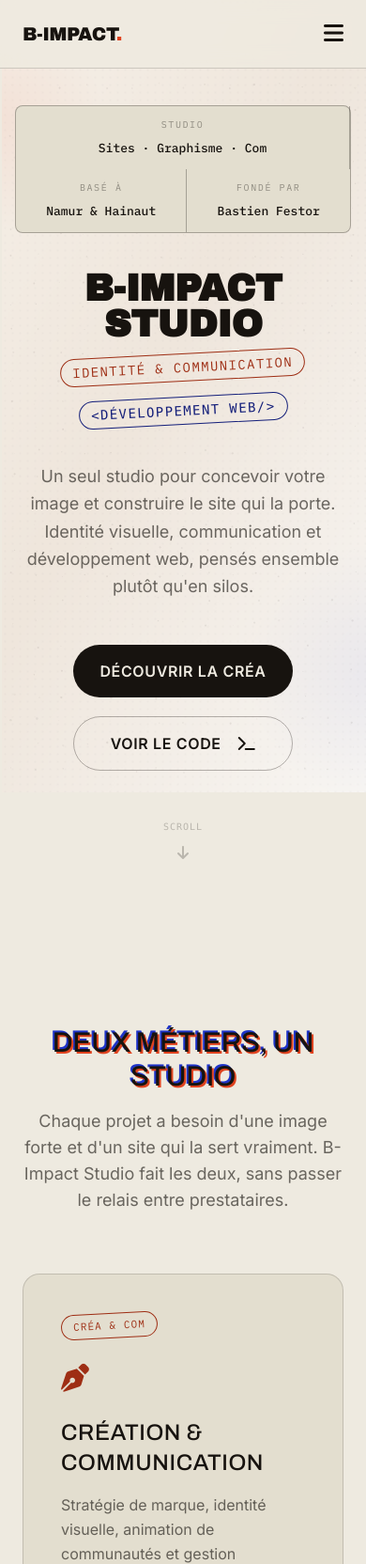
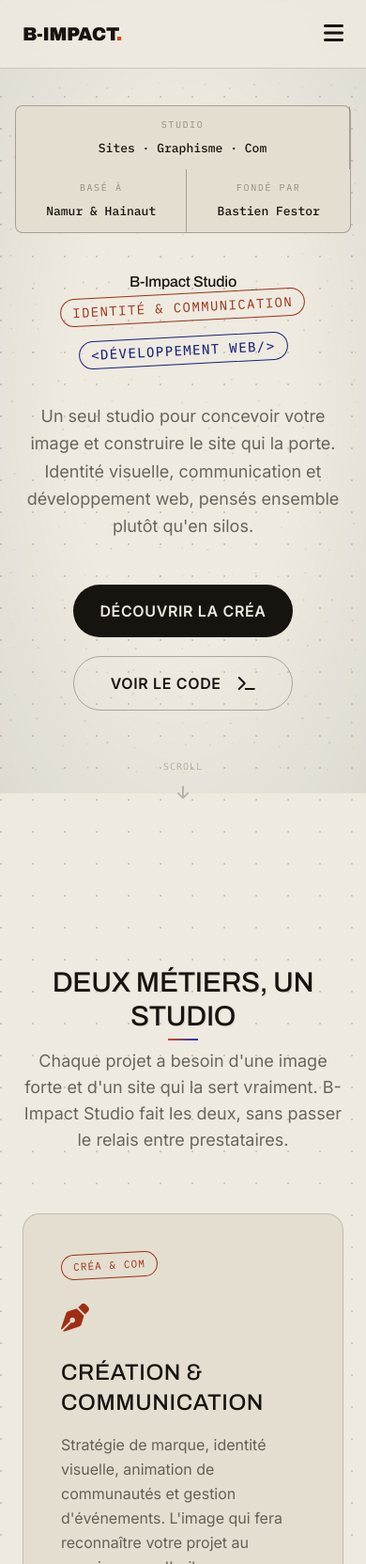
Before and after one commit to Katsun1236/Portfolio, a plain HTML site: page index.html in a window 390 px wide. Shown: the top 1664 px of the page at 94% size. Drawn offline with nearby package versions, Linux system fonts and the light colour scheme.

Commit message:
update 2

```diff
--- a/assets/css/theme.css
+++ b/assets/css/theme.css
@@ -23,6 +23,9 @@
 
 body {
     background-color: var(--paper);
+    background-image:
+        radial-gradient(circle at 1px 1px, var(--line) 1px, transparent 0);
+    background-size: 34px 34px;
     color: var(--ink);
     font-family: var(--font-body);
     margin: 0;
@@ -30,6 +33,40 @@
     min-height: 100vh;
     display: flex;
     flex-direction: column;
+    position: relative;
+}
+
+body::before {
+    content: '';
+    position: fixed;
+    inset: 0;
+    z-index: -2;
+    pointer-events: none;
+    background: radial-gradient(ellipse at center, transparent 45%, rgba(23, 19, 15, 0.07) 100%);
+}
+
+.registration-marks span {
+    position: fixed;
+    width: 16px;
+    height: 16px;
+    z-index: -1;
+    pointer-events: none;
+    opacity: 0.35;
+}
+.registration-marks span::before,
+.registration-marks span::after {
+    content: '';
+    position: absolute;
+    background: var(--ink-faint);
+}
+.registration-marks span::before { top: 50%; left: 0; width: 100%; height: 1px; transform: translateY(-50%); }
+.registration-marks span::after { left: 50%; top: 0; height: 100%; width: 1px; transform: translateX(-50%); }
+.registration-marks span:nth-child(1) { top: 16px; left: 16px; }
+.registration-marks span:nth-child(2) { top: 16px; right: 16px; }
+.registration-marks span:nth-child(3) { bottom: 16px; left: 16px; }
+.registration-marks span:nth-child(4) { bottom: 16px; right: 16px; }
+@media (max-width: 640px) {
+    .registration-marks { display: none; }
 }
 
 h1, h2, h3, h4, .font-title { font-family: var(--font-title); font-weight: 800; letter-spacing: -0.01em; }
@@ -55,10 +92,30 @@
 
 .stamp {
     color: var(--ink);
-    text-shadow: 3px 3px 0 var(--red), -3px -3px 0 var(--blue);
+    position: relative;
+    text-shadow: 2px 2px 0 rgba(23, 19, 15, 0.08);
+}
+.stamp::after {
+    content: '';
+    position: absolute;
+    left: 50%; bottom: -10px;
+    transform: translateX(-50%);
+    width: 46px; height: 3px;
+    background: linear-gradient(90deg, var(--red), var(--blue));
 }
 
-.stamp-sm { text-shadow: 2px 2px 0 var(--red), -2px -2px 0 var(--blue); }
+.stamp-sm {
+    position: relative;
+    text-shadow: 1px 1px 0 rgba(23, 19, 15, 0.08);
+}
+.stamp-sm::after {
+    content: '';
+    position: absolute;
+    left: 50%; bottom: -8px;
+    transform: translateX(-50%);
+    width: 32px; height: 2px;
+    background: linear-gradient(90deg, var(--red), var(--blue));
+}
 
 .site-nav {
     background: rgba(238, 234, 224, 0.88);
@@ -301,61 +358,3 @@
     margin-top: auto;
     border-top: 1px solid var(--line);
 }
-.mesh-background {
-    position: fixed;
-    inset: 0;
-    z-index: -3;
-    pointer-events: none;
-    /* Animated layered background: subtle brand-tinted gradients + repeating dot mesh */
-    background-image:
-        radial-gradient(circle at 15% 25%, rgba(224,67,31,0.08), transparent 12%),
-        radial-gradient(circle at 85% 75%, rgba(30,51,199,0.06), transparent 14%),
-        repeating-radial-gradient(circle at 50% 50%, rgba(0,0,0,0.02) 0 1px, transparent 1px 10px),
-        linear-gradient(120deg, #F6F0E8 0%, #EFE6DC 45%, #F8F6F3 100%);
-    background-size: 140% 140%, 140% 140%, 8px 8px, 100% 100%;
-    background-position: 0% 50%, 100% 50%, 0 0, 0 0;
-    animation: bg-shift 18s ease-in-out infinite, dots-slow 40s linear infinite;
-    opacity: 1;
-}
-.grain-overlay {
-    position: fixed;
-    inset: 0;
-    z-index: -2;
-    pointer-events: none;
-    mix-blend-mode: overlay;
-    background-image: url('/assets/images/grain.png');
-    background-repeat: repeat;
-    opacity: 0.06;
-}
-
-
-.title-reveal {
-    position: relative;
-    z-index: 50;
-    font-family: var(--font-display);
-    text-transform: uppercase;
-    color: var(--ink);
-    font-weight: 800;
-    margin: 0 0 12px 0;
-    line-height: 0.95;
-    font-size: clamp(2.5rem, 6vw, 5.5rem);
-    -webkit-font-smoothing: antialiased;
-    display: block;
-    padding: 0;
-}
-
-.title-reveal span { display: inline-block; padding: 0; background: transparent; }
-
-@keyframes bg-shift {
-    0% { background-position: 0% 50%, 100% 50%, 0 0, 0 0; }
-    50% { background-position: 100% 50%, 0% 50%, 0 0, 0 0; }
-    100% { background-position: 0% 50%, 100% 50%, 0 0, 0 0; }
-}
-
-@keyframes dots-slow {
-    0% { transform: translateY(0) translateX(0); }
-    50% { transform: translateY(-6px) translateX(6px); }
-    100% { transform: translateY(0) translateX(0); }
-}
-
-.sr-only { position: absolute !important; width: 1px; height: 1px; padding: 0; margin: -1px; overflow: hidden; clip: rect(0,0,0,0); white-space: nowrap; border: 0; }
--- a/assets/js/grain.js
+++ b/assets/js/grain.js
@@ -31,7 +31,7 @@
         ctx.clearRect(0, 0, width, height);
         for (var i = 0; i < dots.length; i++) {
             var d = dots[i];
-            ctx.fillStyle = "rgba(23, 19, 15, 0.05)";
+            ctx.fillStyle = "rgba(23, 19, 15, 0.09)";
             ctx.beginPath();
             ctx.arc(d.x, d.y, d.r, 0, Math.PI * 2);
             ctx.fill();
@@ -42,7 +42,7 @@
         ctx.clearRect(0, 0, width, height);
         for (var i = 0; i < dots.length; i++) {
             var d = dots[i];
-            var alpha = 0.03 + Math.abs(Math.sin(t / 4000 + d.phase)) * 0.045;
+            var alpha = 0.05 + Math.abs(Math.sin(t / 4000 + d.phase)) * 0.07;
             ctx.fillStyle = "rgba(23, 19, 15, " + alpha.toFixed(3) + ")";
             ctx.beginPath();
             ctx.arc(d.x, d.y, d.r, 0, Math.PI * 2);
```
